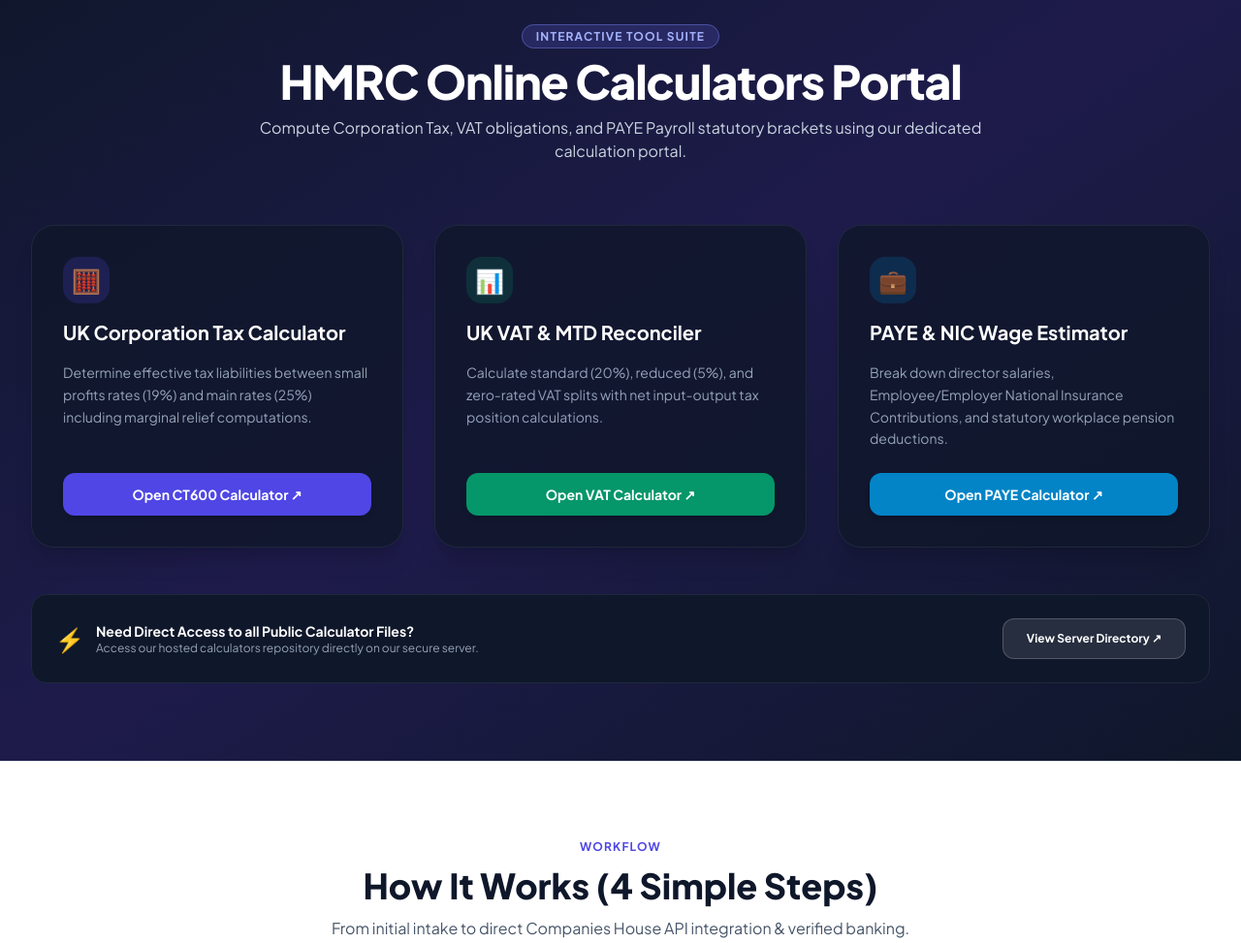
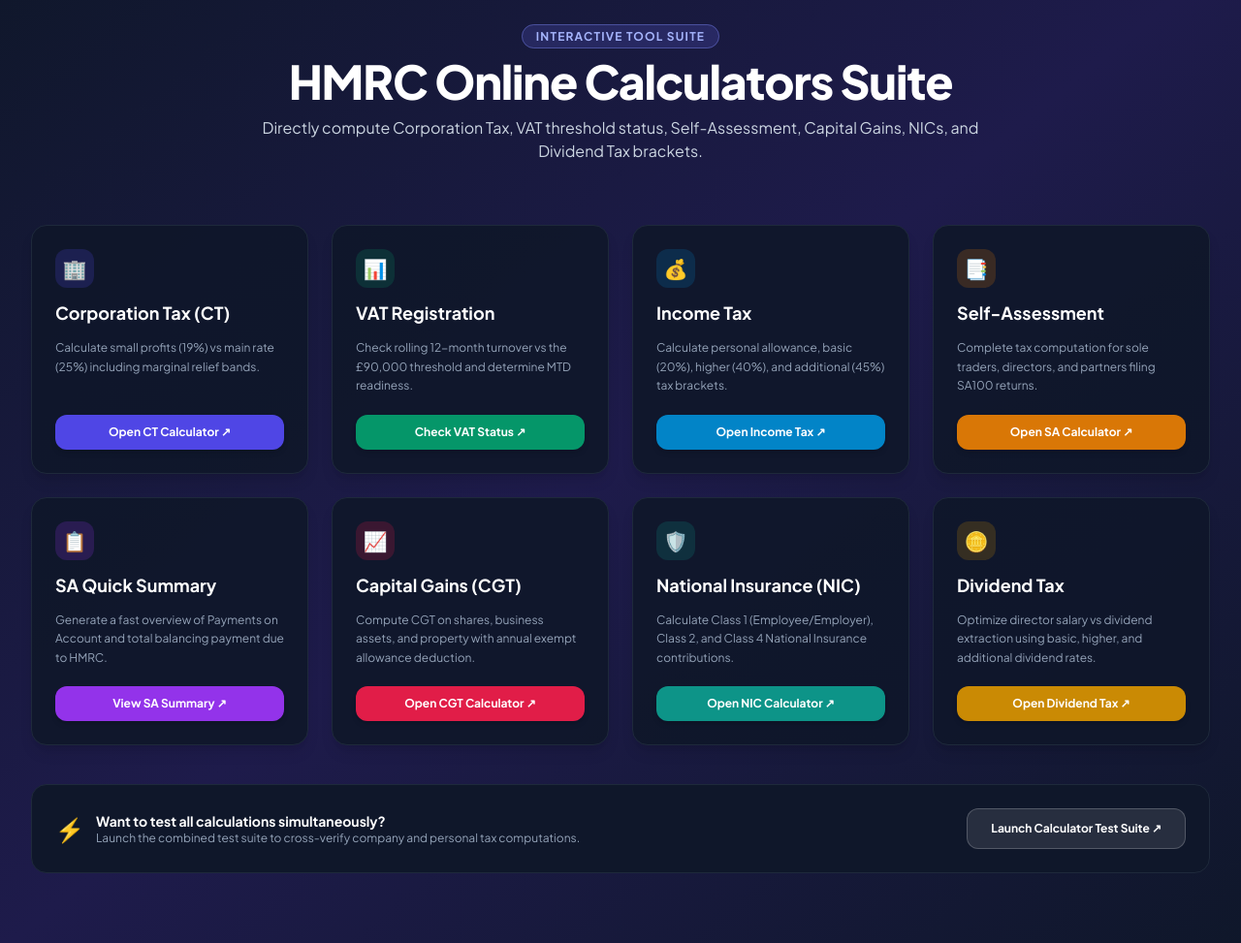
Before and after one commit to sagarditp/sagarditp.github.io, a plain HTML site: page index.html in a window 1280 px wide. Shown: the part 920-1893 px from the top of the page at 97% size. Drawn offline with nearby package versions, Linux system fonts and the light colour scheme.

Commit message:
Update index.html

```diff
--- a/index.html
+++ b/index.html
@@ -53,7 +53,7 @@
       </div>
       <nav class="hidden lg:flex items-center space-x-8 text-sm font-semibold text-slate-600">
         <a href="#formation" class="hover:text-brand-700 transition">Services</a>
-        <a href="#calculators-suite" class="hover:text-brand-700 text-brand-700 font-bold transition">HMRC Calculators</a>
+        <a href="#calculators-suite" class="hover:text-brand-700 text-brand-700 font-bold transition">HMRC Calculators (8 Tools)</a>
         <a href="#pricing" class="hover:text-brand-700 transition">Pricing (+Govt Fee)</a>
         <a href="#calculator" class="hover:text-brand-700 transition">Fee Estimator</a>
         <a href="#reviews" class="hover:text-brand-700 transition">Reviews</a>
@@ -104,7 +104,7 @@
               href="#calculators-suite"
               class="bg-white hover:bg-slate-100 border border-slate-300 text-slate-700 font-semibold px-8 py-4 rounded-xl transition text-center text-base shadow-sm"
             >
-              Launch HMRC Calculators ↗
+              Explore 8 Tax Calculators ↓
             </a>
           </div>
 
@@ -130,7 +130,7 @@
     </div>
   </section>
 
-  <!-- NEW SECTION: Hosted HMRC Calculators Portal -->
+  <!-- Complete HMRC Calculators Suite Grid -->
   <section id="calculators-suite" class="py-20 bg-gradient-to-br from-slate-900 via-indigo-950 to-slate-900 text-white border-t border-slate-800">
     <div class="max-w-7xl mx-auto px-4 sm:px-6 lg:px-8">
 
@@ -138,101 +138,207 @@
         <span class="px-3.5 py-1 rounded-full bg-indigo-500/20 border border-indigo-400/40 text-indigo-300 text-xs font-bold uppercase tracking-widest">
           Interactive Tool Suite
         </span>
-        <h2 class="text-3xl sm:text-5xl font-extrabold tracking-tight">HMRC Online Calculators Portal</h2>
+        <h2 class="text-3xl sm:text-5xl font-extrabold tracking-tight">HMRC Online Calculators Suite</h2>
         <p class="text-slate-300 text-sm sm:text-base">
-          Compute Corporation Tax, VAT obligations, and PAYE Payroll statutory brackets using our dedicated calculation portal.
+          Directly compute Corporation Tax, VAT threshold status, Self-Assessment, Capital Gains, NICs, and Dividend Tax brackets.
         </p>
       </div>
 
-      <div class="grid md:grid-cols-3 gap-8">
+      <div class="grid sm:grid-cols-2 lg:grid-cols-4 gap-6">
 
-        <!-- Tool 1: CT600 Calculator -->
-        <div class="bg-slate-900/80 border border-slate-800 p-8 rounded-3xl flex flex-col justify-between hover:border-brand-600 transition shadow-xl group">
-          <div class="space-y-4">
-            <div class="w-12 h-12 rounded-2xl bg-indigo-600/20 text-indigo-400 flex items-center justify-center text-2xl font-bold">
-              🧮
+        <!-- Calculator 1: Corporation Tax -->
+        <div class="bg-slate-900/90 border border-slate-800 p-6 rounded-2xl flex flex-col justify-between hover:border-brand-600 transition shadow-lg group">
+          <div class="space-y-3">
+            <div class="w-10 h-10 rounded-xl bg-indigo-600/20 text-indigo-400 flex items-center justify-center text-xl font-bold">
+              🏢
             </div>
-            <h3 class="text-xl font-bold text-white">UK Corporation Tax Calculator</h3>
-            <p class="text-slate-400 text-sm leading-relaxed">
-              Determine effective tax liabilities between small profits rates (19%) and main rates (25%) including marginal relief computations.
+            <h3 class="text-lg font-bold text-white">Corporation Tax (CT)</h3>
+            <p class="text-slate-400 text-xs leading-relaxed">
+              Calculate small profits (19%) vs main rate (25%) including marginal relief bands.
             </p>
           </div>
-          <div class="pt-6">
+          <div class="pt-5">
             <a
-              href="https://grid.metrovps.com/websites/9120fdbd-90b9-46d9-b03d-747f94c71086/files#public_html/hmrc_calculators"
+              href="hmrc_calculators/calc-ct.html"
               target="_blank"
-              rel="noopener noreferrer"
-              class="w-full inline-flex items-center justify-center gap-2 bg-indigo-600 hover:bg-indigo-500 text-white font-bold py-3 rounded-xl transition text-sm shadow-md"
+              class="w-full inline-flex items-center justify-center gap-1.5 bg-indigo-600 hover:bg-indigo-500 text-white font-bold py-2.5 rounded-xl transition text-xs shadow-md"
             >
-              Open CT600 Calculator ↗
+              Open CT Calculator ↗
             </a>
           </div>
         </div>
 
-        <!-- Tool 2: VAT Calculator -->
-        <div class="bg-slate-900/80 border border-slate-800 p-8 rounded-3xl flex flex-col justify-between hover:border-brand-600 transition shadow-xl group">
-          <div class="space-y-4">
-            <div class="w-12 h-12 rounded-2xl bg-emerald-600/20 text-emerald-400 flex items-center justify-center text-2xl font-bold">
+        <!-- Calculator 2: VAT Registration -->
+        <div class="bg-slate-900/90 border border-slate-800 p-6 rounded-2xl flex flex-col justify-between hover:border-brand-600 transition shadow-lg group">
+          <div class="space-y-3">
+            <div class="w-10 h-10 rounded-xl bg-emerald-600/20 text-emerald-400 flex items-center justify-center text-xl font-bold">
               📊
             </div>
-            <h3 class="text-xl font-bold text-white">UK VAT & MTD Reconciler</h3>
-            <p class="text-slate-400 text-sm leading-relaxed">
-              Calculate standard (20%), reduced (5%), and zero-rated VAT splits with net input-output tax position calculations.
+            <h3 class="text-lg font-bold text-white">VAT Registration</h3>
+            <p class="text-slate-400 text-xs leading-relaxed">
+              Check rolling 12-month turnover vs the £90,000 threshold and determine MTD readiness.
             </p>
           </div>
-          <div class="pt-6">
+          <div class="pt-5">
             <a
-              href="https://grid.metrovps.com/websites/9120fdbd-90b9-46d9-b03d-747f94c71086/files#public_html/hmrc_calculators"
+              href="hmrc_calculators/calc-vat-reg.html"
               target="_blank"
-              rel="noopener noreferrer"
-              class="w-full inline-flex items-center justify-center gap-2 bg-emerald-600 hover:bg-emerald-500 text-white font-bold py-3 rounded-xl transition text-sm shadow-md"
+              class="w-full inline-flex items-center justify-center gap-1.5 bg-emerald-600 hover:bg-emerald-500 text-white font-bold py-2.5 rounded-xl transition text-xs shadow-md"
             >
-              Open VAT Calculator ↗
+              Check VAT Status ↗
             </a>
           </div>
         </div>
 
-        <!-- Tool 3: PAYE Payroll & NI Calculator -->
-        <div class="bg-slate-900/80 border border-slate-800 p-8 rounded-3xl flex flex-col justify-between hover:border-brand-600 transition shadow-xl group">
-          <div class="space-y-4">
-            <div class="w-12 h-12 rounded-2xl bg-sky-600/20 text-sky-400 flex items-center justify-center text-2xl font-bold">
-              💼
+        <!-- Calculator 3: Income Tax -->
+        <div class="bg-slate-900/90 border border-slate-800 p-6 rounded-2xl flex flex-col justify-between hover:border-brand-600 transition shadow-lg group">
+          <div class="space-y-3">
+            <div class="w-10 h-10 rounded-xl bg-sky-600/20 text-sky-400 flex items-center justify-center text-xl font-bold">
+              💰
             </div>
-            <h3 class="text-xl font-bold text-white">PAYE & NIC Wage Estimator</h3>
-            <p class="text-slate-400 text-sm leading-relaxed">
-              Break down director salaries, Employee/Employer National Insurance Contributions, and statutory workplace pension deductions.
+            <h3 class="text-lg font-bold text-white">Income Tax</h3>
+            <p class="text-slate-400 text-xs leading-relaxed">
+              Calculate personal allowance, basic (20%), higher (40%), and additional (45%) tax brackets.
             </p>
           </div>
-          <div class="pt-6">
+          <div class="pt-5">
             <a
-              href="https://grid.metrovps.com/websites/9120fdbd-90b9-46d9-b03d-747f94c71086/files#public_html/hmrc_calculators"
+              href="hmrc_calculators/calc-income-tax.html"
               target="_blank"
-              rel="noopener noreferrer"
-              class="w-full inline-flex items-center justify-center gap-2 bg-sky-600 hover:bg-sky-500 text-white font-bold py-3 rounded-xl transition text-sm shadow-md"
+              class="w-full inline-flex items-center justify-center gap-1.5 bg-sky-600 hover:bg-sky-500 text-white font-bold py-2.5 rounded-xl transition text-xs shadow-md"
             >
-              Open PAYE Calculator ↗
+              Open Income Tax ↗
+            </a>
+          </div>
+        </div>
+
+        <!-- Calculator 4: Self-Assessment -->
+        <div class="bg-slate-900/90 border border-slate-800 p-6 rounded-2xl flex flex-col justify-between hover:border-brand-600 transition shadow-lg group">
+          <div class="space-y-3">
+            <div class="w-10 h-10 rounded-xl bg-amber-600/20 text-amber-400 flex items-center justify-center text-xl font-bold">
+              📑
+            </div>
+            <h3 class="text-lg font-bold text-white">Self-Assessment</h3>
+            <p class="text-slate-400 text-xs leading-relaxed">
+              Complete tax computation for sole traders, directors, and partners filing SA100 returns.
+            </p>
+          </div>
+          <div class="pt-5">
+            <a
+              href="hmrc_calculators/calc-self-assessment.html"
+              target="_blank"
+              class="w-full inline-flex items-center justify-center gap-1.5 bg-amber-600 hover:bg-amber-500 text-white font-bold py-2.5 rounded-xl transition text-xs shadow-md"
+            >
+              Open SA Calculator ↗
+            </a>
+          </div>
+        </div>
+
+        <!-- Calculator 5: Self-Assessment Summary -->
+        <div class="bg-slate-900/90 border border-slate-800 p-6 rounded-2xl flex flex-col justify-between hover:border-brand-600 transition shadow-lg group">
+          <div class="space-y-3">
+            <div class="w-10 h-10 rounded-xl bg-purple-600/20 text-purple-400 flex items-center justify-center text-xl font-bold">
+              📋
+            </div>
+            <h3 class="text-lg font-bold text-white">SA Quick Summary</h3>
+            <p class="text-slate-400 text-xs leading-relaxed">
+              Generate a fast overview of Payments on Account and total balancing payment due to HMRC.
+            </p>
+          </div>
+          <div class="pt-5">
+            <a
+              href="hmrc_calculators/calc-self-assessment-summary.html"
+              target="_blank"
+              class="w-full inline-flex items-center justify-center gap-1.5 bg-purple-600 hover:bg-purple-500 text-white font-bold py-2.5 rounded-xl transition text-xs shadow-md"
+            >
+              View SA Summary ↗
+            </a>
+          </div>
+        </div>
+
+        <!-- Calculator 6: Capital Gains Tax (CGT) -->
+        <div class="bg-slate-900/90 border border-slate-800 p-6 rounded-2xl flex flex-col justify-between hover:border-brand-600 transition shadow-lg group">
+          <div class="space-y-3">
+            <div class="w-10 h-10 rounded-xl bg-rose-600/20 text-rose-400 flex items-center justify-center text-xl font-bold">
+              📈
+            </div>
+            <h3 class="text-lg font-bold text-white">Capital Gains (CGT)</h3>
+            <p class="text-slate-400 text-xs leading-relaxed">
+              Compute CGT on shares, business assets, and property with annual exempt allowance deduction.
+            </p>
+          </div>
+          <div class="pt-5">
+            <a
+              href="hmrc_calculators/calc-cgt.html"
+              target="_blank"
+              class="w-full inline-flex items-center justify-center gap-1.5 bg-rose-600 hover:bg-rose-500 text-white font-bold py-2.5 rounded-xl transition text-xs shadow-md"
+            >
+              Open CGT Calculator ↗
+            </a>
+          </div>
+        </div>
+
+        <!-- Calculator 7: National Insurance (NI) -->
+        <div class="bg-slate-900/90 border border-slate-800 p-6 rounded-2xl flex flex-col justify-between hover:border-brand-600 transition shadow-lg group">
+          <div class="space-y-3">
+            <div class="w-10 h-10 rounded-xl bg-teal-600/20 text-teal-400 flex items-center justify-center text-xl font-bold">
+              🛡️
+            </div>
+            <h3 class="text-lg font-bold text-white">National Insurance (NIC)</h3>
+            <p class="text-slate-400 text-xs leading-relaxed">
+              Calculate Class 1 (Employee/Employer), Class 2, and Class 4 National Insurance contributions.
+            </p>
+          </div>
+          <div class="pt-5">
+            <a
+              href="hmrc_calculators/calc-ni.html"
+              target="_blank"
+              class="w-full inline-flex items-center justify-center gap-1.5 bg-teal-600 hover:bg-teal-500 text-white font-bold py-2.5 rounded-xl transition text-xs shadow-md"
+            >
+              Open NIC Calculator ↗
+            </a>
+          </div>
+        </div>
+
+        <!-- Calculator 8: Dividend Tax -->
+        <div class="bg-slate-900/90 border border-slate-800 p-6 rounded-2xl flex flex-col justify-between hover:border-brand-600 transition shadow-lg group">
+          <div class="space-y-3">
+            <div class="w-10 h-10 rounded-xl bg-yellow-600/20 text-yellow-400 flex items-center justify-center text-xl font-bold">
+              🪙
+            </div>
+            <h3 class="text-lg font-bold text-white">Dividend Tax</h3>
+            <p class="text-slate-400 text-xs leading-relaxed">
+              Optimize director salary vs dividend extraction using basic, higher, and additional dividend rates.
+            </p>
+          </div>
+          <div class="pt-5">
+            <a
+              href="hmrc_calculators/calc-dividend-tax.html"
+              target="_blank"
+              class="w-full inline-flex items-center justify-center gap-1.5 bg-yellow-600 hover:bg-yellow-500 text-white font-bold py-2.5 rounded-xl transition text-xs shadow-md"
+            >
+              Open Dividend Tax ↗
             </a>
           </div>
         </div>
 
       </div>
 
-      <!-- Quick Server Portal Access Bar -->
-      <div class="mt-12 p-6 rounded-2xl bg-slate-900 border border-slate-800 flex flex-col sm:flex-row items-center justify-between gap-4">
+      <!-- Test Suite & All-in-One Dashboard Access Bar -->
+      <div class="mt-10 p-6 rounded-2xl bg-slate-900 border border-slate-800 flex flex-col sm:flex-row items-center justify-between gap-4">
         <div class="flex items-center gap-3">
           <span class="text-2xl">⚡</span>
           <div>
-            <h4 class="font-bold text-white text-sm">Need Direct Access to all Public Calculator Files?</h4>
-            <p class="text-xs text-slate-400">Access our hosted calculators repository directly on our secure server.</p>
+            <h4 class="font-bold text-white text-sm">Want to test all calculations simultaneously?</h4>
+            <p class="text-xs text-slate-400">Launch the combined test suite to cross-verify company and personal tax computations.</p>
           </div>
         </div>
         <a
-          href="https://grid.metrovps.com/websites/9120fdbd-90b9-46d9-b03d-747f94c71086/files#public_html/hmrc_calculators"
+          href="hmrc_calculators/test-calculators.html"
           target="_blank"
-          rel="noopener noreferrer"
           class="bg-white/10 hover:bg-white/20 border border-white/20 text-white text-xs font-bold px-6 py-3 rounded-xl transition whitespace-nowrap"
         >
-          View Server Directory ↗
+          Launch Calculator Test Suite ↗
         </a>
       </div>
 
```
